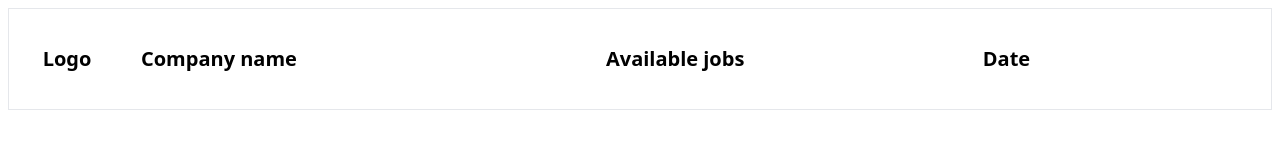
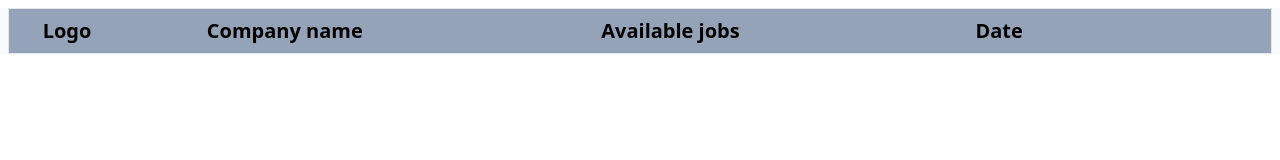
Before and after one commit to VicNovosad/job-board-api, a plain HTML site: page index.html in a window 1280 px wide. Drawn offline with nearby package versions, Linux system fonts and the light colour scheme; no server answers.

Commit message:
header styling

```diff
--- a/index.html
+++ b/index.html
@@ -9,13 +9,13 @@
     <script src="https://code.jquery.com/jquery-3.6.1.min.js" integrity="sha256-o88AwQnZB+VDvE9tvIXrMQaPlFFSUTR+nldQm1LuPXQ=" crossorigin="anonymous"></script>
 </head>
 <body>
-    <div class="container-box">
-        <div class="row">
-            <div class="icon">
-                <h1 class="m-auto text-xl font-sans font-bold">Logo</h1>
+    <div class="container-box bg-gray-50">
+        <div class="row p-2 text-center bg-slate-400">
+            <div class="w-[100px]">
+                <h1 class="m-auto w-full text-xl font-sans font-bold">Logo</h1>
             </div>
             <div class="left-section mr-auto">
-                <h1 class="mr-auto text-xl font-sans font-bold">Company name</h1>
+                <h1 class="m-auto text-xl font-sans font-bold">Company name</h1>
             </div>
             <div class="mid-section">
                 <h1 class="m-auto text-xl font-sans font-bold">Available jobs</h1>
```
Also changed, not shown: css/output.css.
